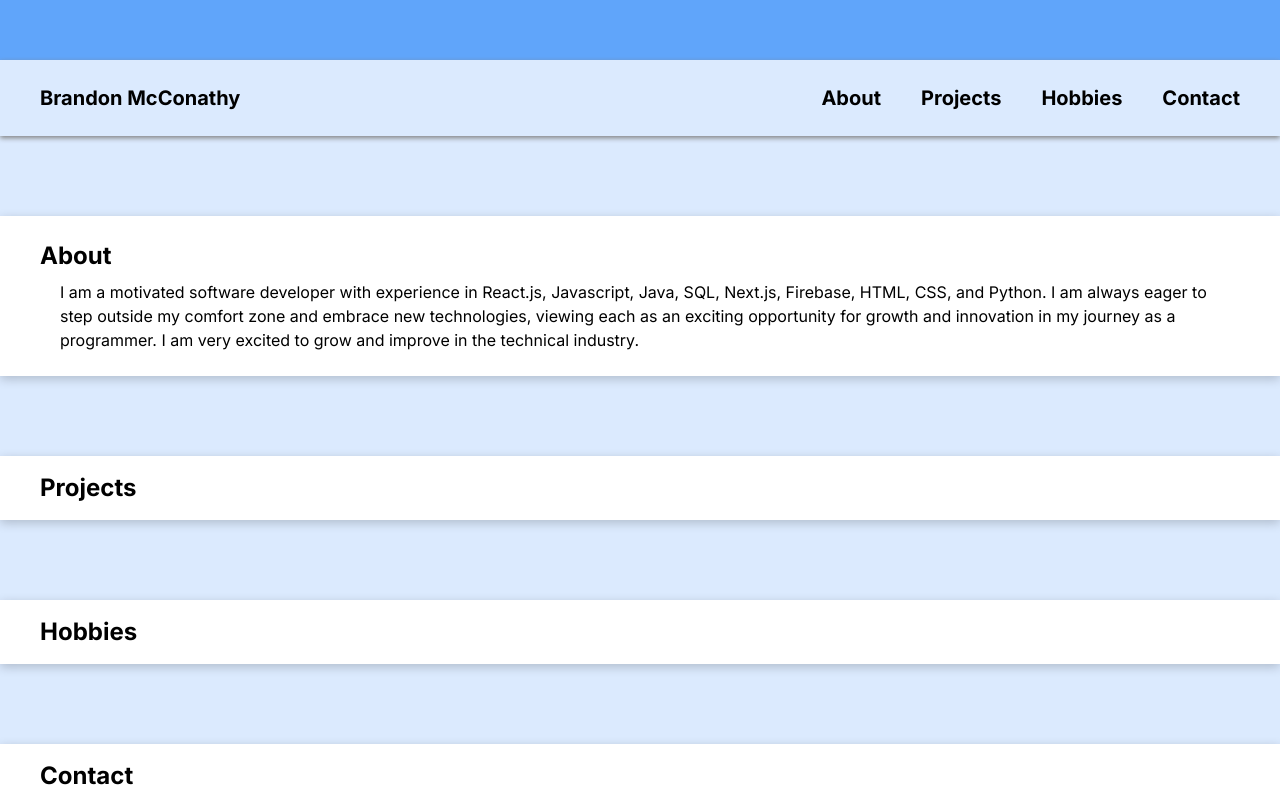
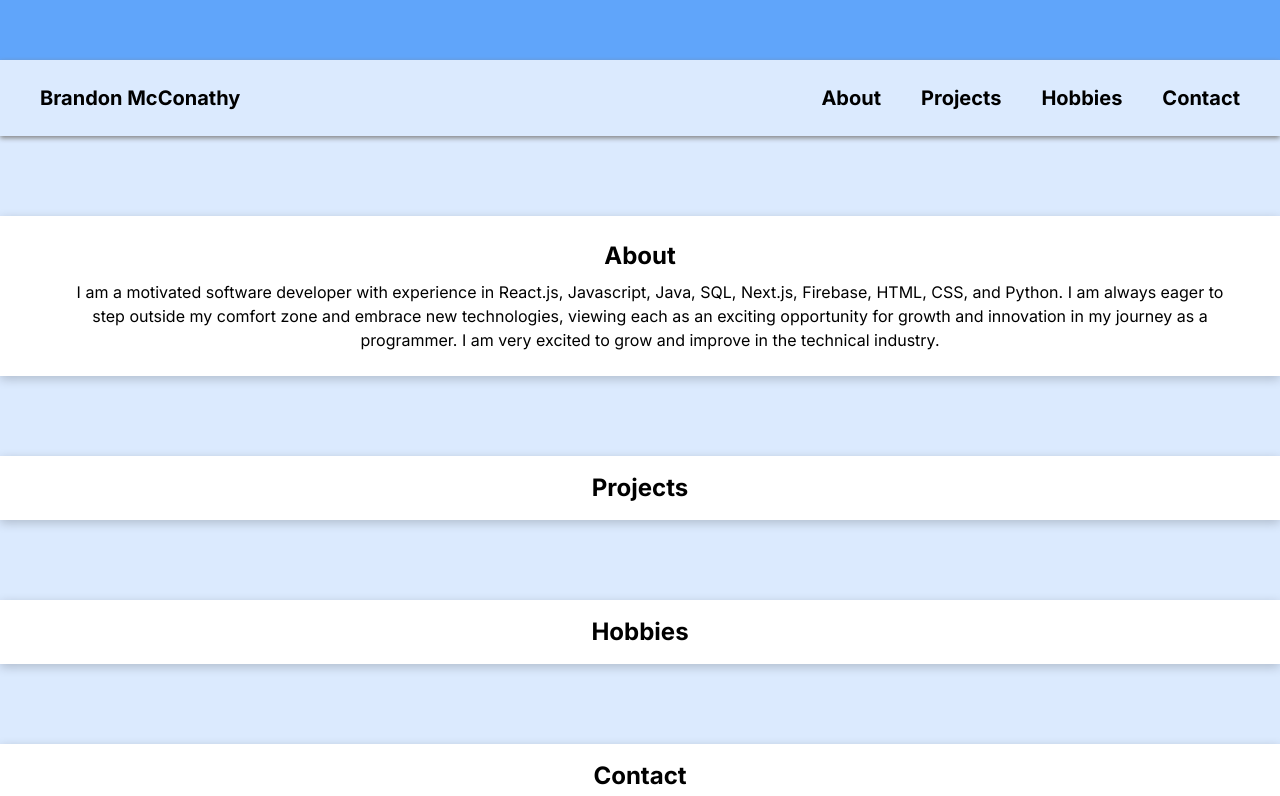
Before and after one commit to brandonmcconathy/portfolio, a Next.js app: page / in a window 1280 px wide. Shown: the part 420-1216 px from the top of the page. Built offline with nearby package versions, Linux system fonts and the light colour scheme.

Commit message:
centered text

```diff
--- a/src/app/page.tsx
+++ b/src/app/page.tsx
@@ -24,7 +24,7 @@ export default function Home() {
         </div>
       </section>
       <Navbar />
-      <main className="mb-64">
+      <main className="mb-64 text-center">
         <div id='About' className="py-10"></div>
         <section className="bg-white px-10 py-6 box-pop">
           <h1 className="text-2xl font-bold mb-2">About</h1>
@@ -40,7 +40,7 @@ export default function Home() {
         </section>
         <div id='Contact' className="py-10"></div>
         <section className="bg-white px-10 py-4 box-pop">
-          <h1 className="text-2xl font-bold">Contact</h1>
+          <h1 className="text-2xl font-bold mb-4">Contact</h1>
           <div className="flex flex-col items-center gap-2 text-lg mb-4 font-semibold">
             <h2>brandonmcconathy4321@gmail.com</h2>
             <h2>(909) 539-7947</h2>
```
